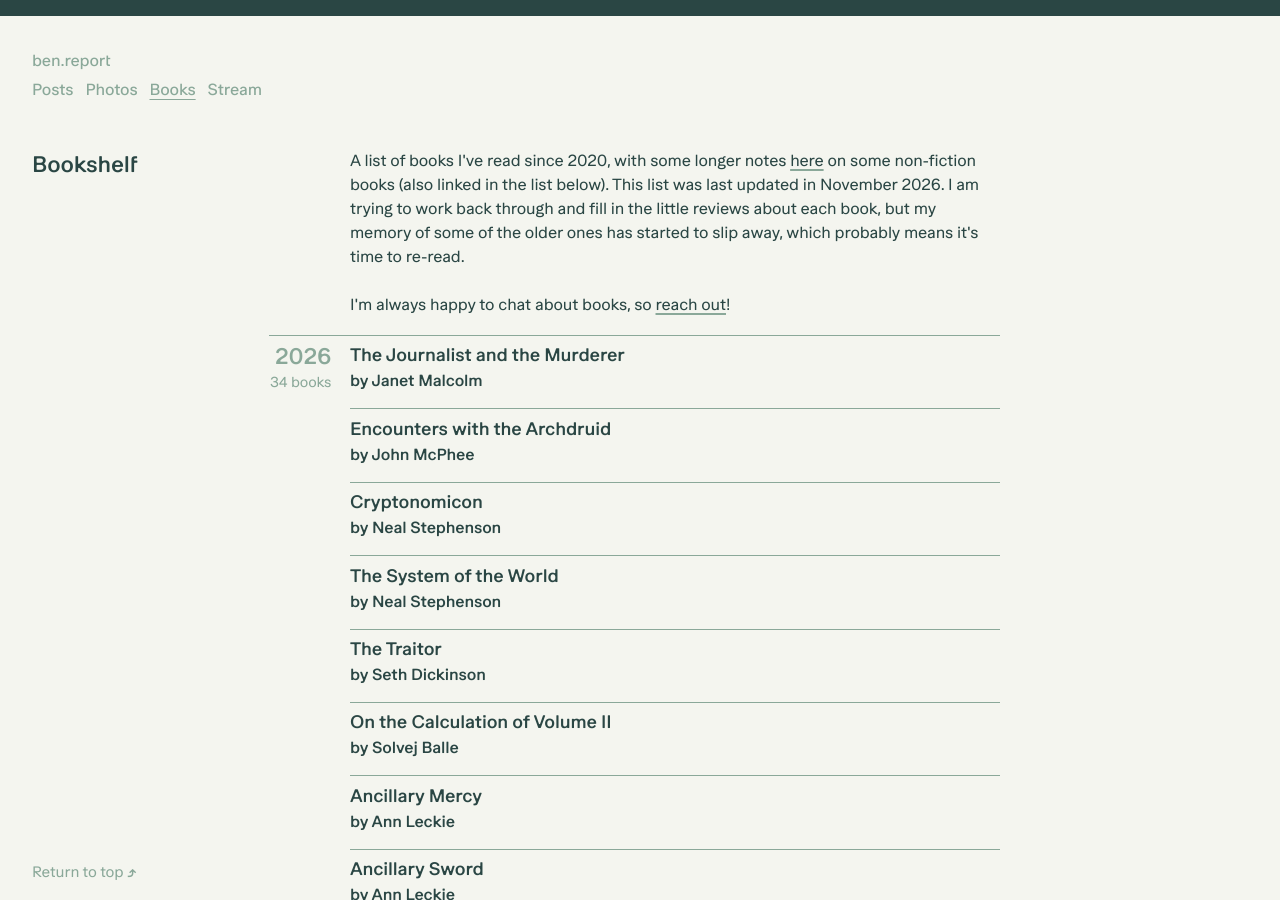
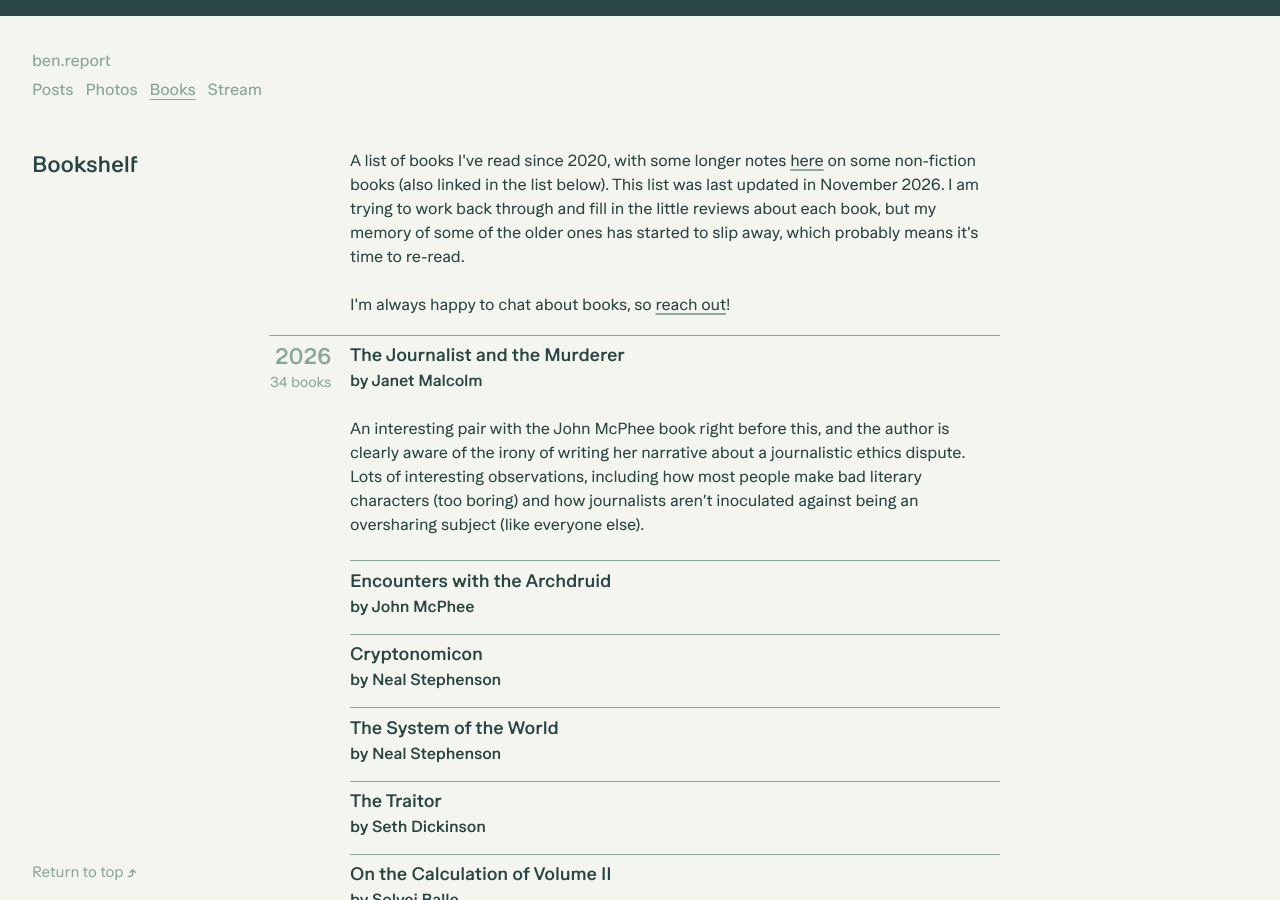
Before and after one commit to penborter/ben-report, a Jekyll site: the page built from _pages/books.html, in a window 1280 px wide and 900 px high. Built offline with Jekyll 4.4.1, drawn with Linux system fonts in a browser that asks for light colours.

Commit message:
Update reading list
Add the first synced review (The Journalist and the Murderer).

Co-Authored-By: Claude Opus 5.5 <noreply@anthropic.com>
Claude-Session: https://claude.ai/code/session_01TNQBwQZreLMS7wLKt8E3Mr

```diff
--- a/_data/reading.yml
+++ b/_data/reading.yml
@@ -3,6 +3,7 @@ years:
     books:
       - title: The Journalist and the Murderer
         author: Janet Malcolm
+        review: "An interesting pair with the John McPhee book right before this, and the author is clearly aware of the irony of writing her narrative about a journalistic ethics dispute. Lots of interesting observations, including how most people make bad literary characters (too boring) and how journalists aren't inoculated against being an oversharing subject (like everyone else)."
       - title: Encounters with the Archdruid
         author: John McPhee
       - title: Cryptonomicon
```
Also changed, not shown: .github/reading-sync-state.json.
